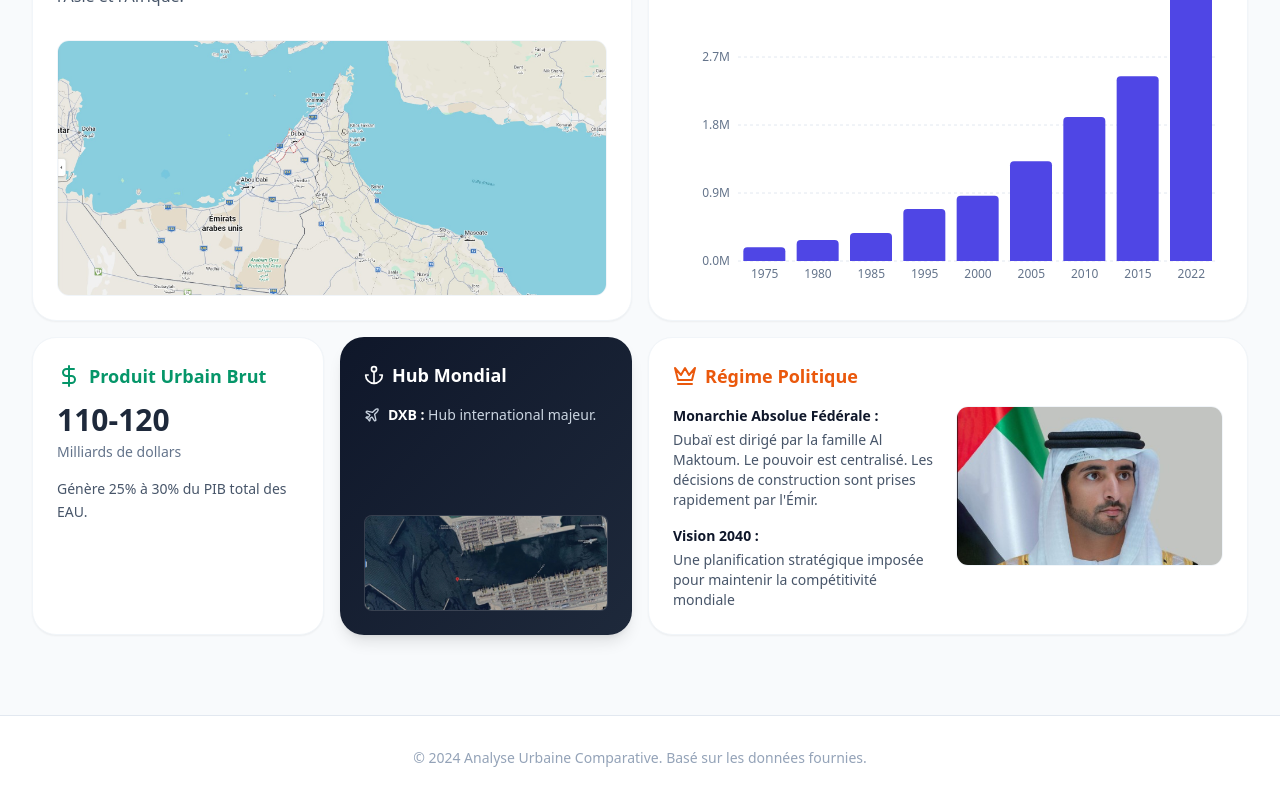
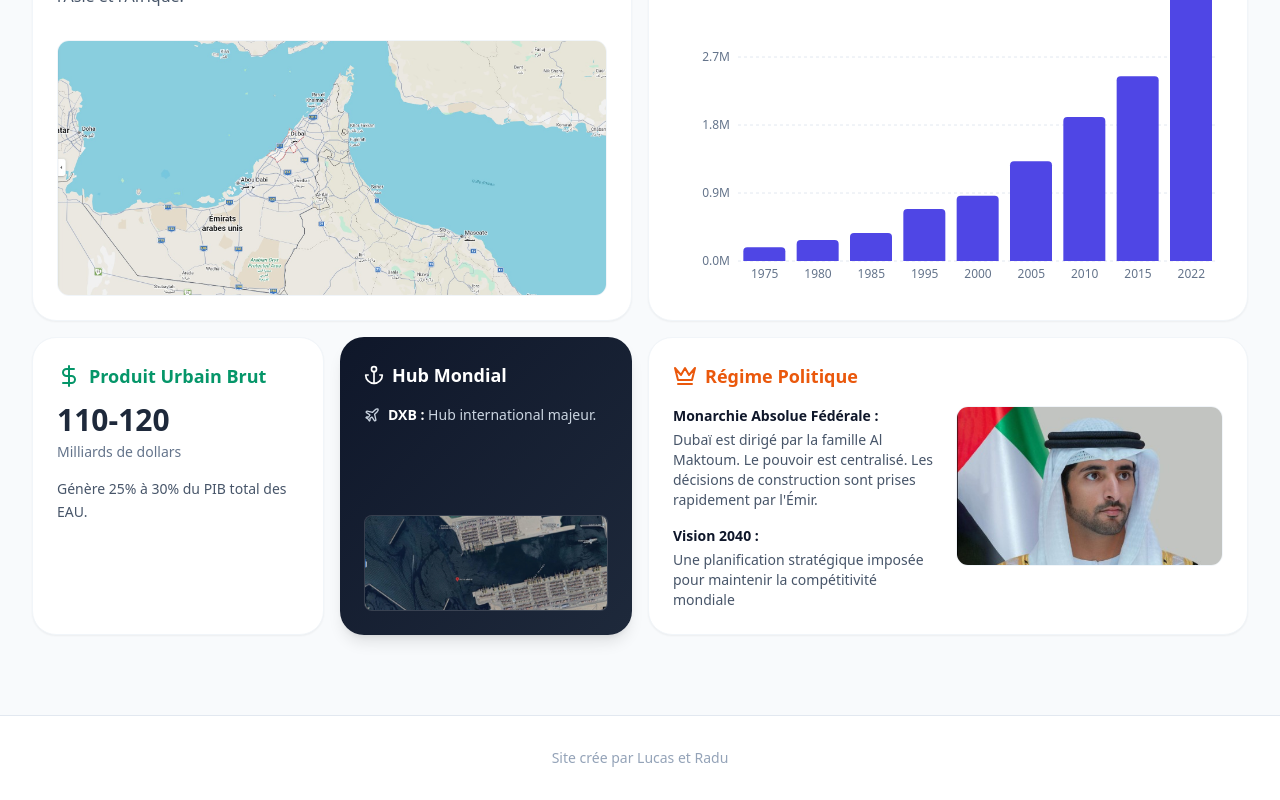
Before and after one commit to lucabent78-byte/projet-1ere, a React (Vite) app: page / in a window 1280 px wide. Shown: the part 394-1194 px from the top of the page. Built offline with nearby package versions, Linux system fonts and the light colour scheme.

Commit message:
Update App.tsx

```diff
--- a/App.tsx
+++ b/App.tsx
@@ -31,7 +31,7 @@ const App: React.FC = () => {
 
       <footer className="border-t border-slate-200 bg-white py-8 mt-auto">
         <div className="max-w-7xl mx-auto px-6 text-center text-slate-400 text-sm">
-          <p>© 2024 Analyse Urbaine Comparative. Basé sur les données fournies.</p>
+          <p>Site crée par Lucas et Radu</p>
         </div>
       </footer>
     </div>
```
